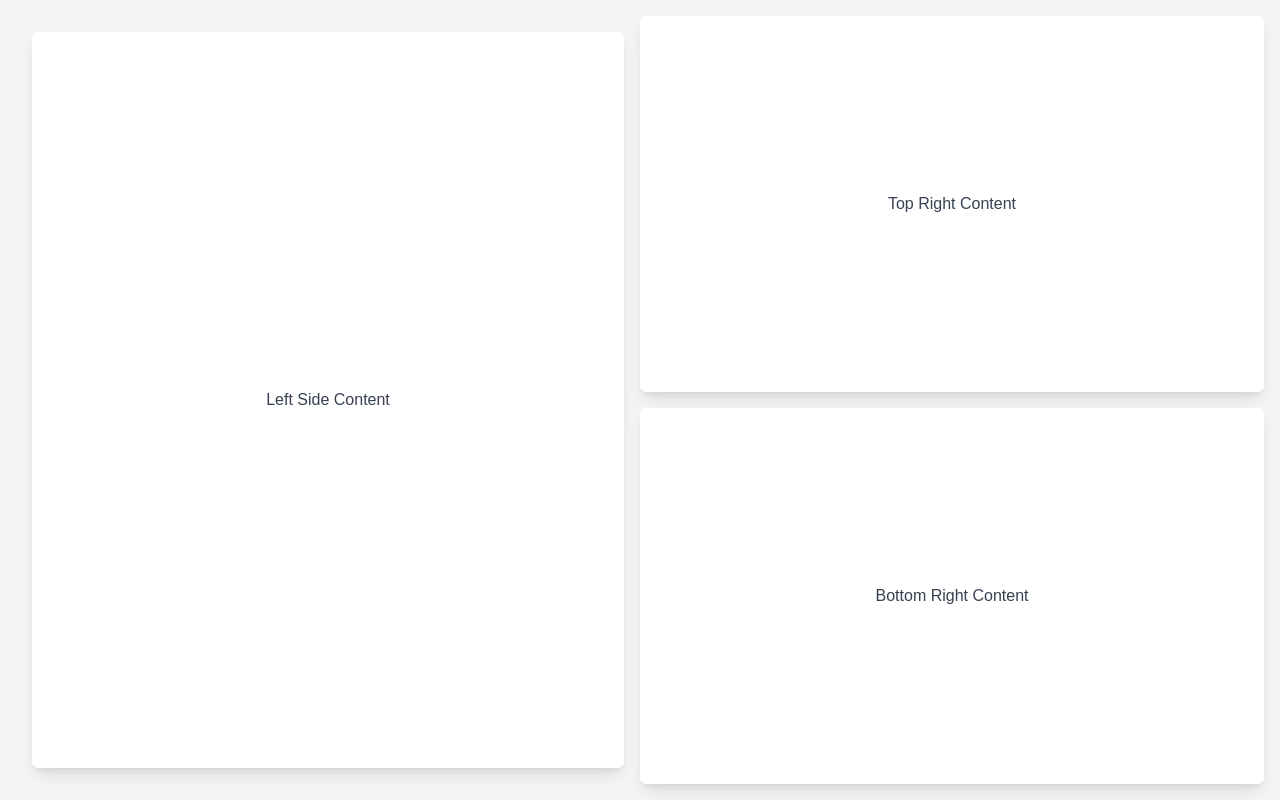
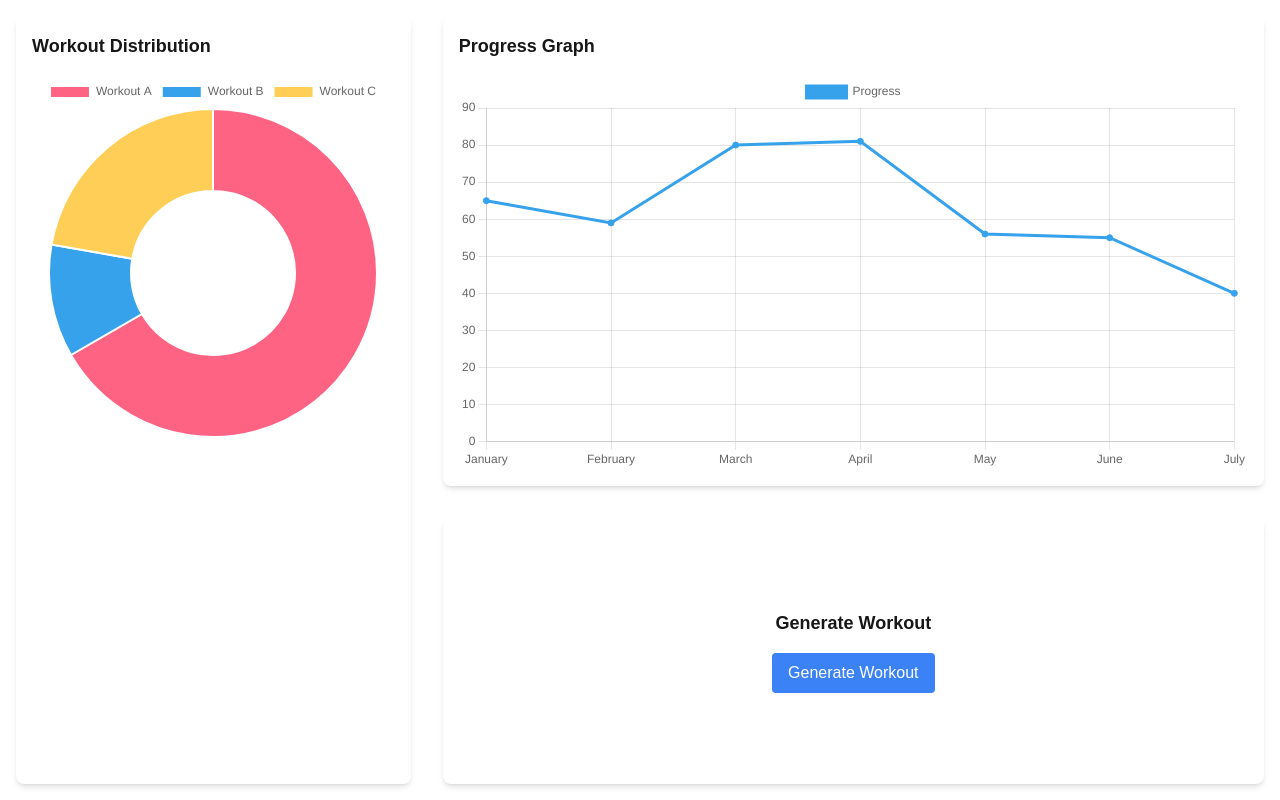
Before and after one commit to Micro-88/Fitness-Tracker, a Next.js app: page /dashboard in a window 1280 px wide. Built offline with nearby package versions, Linux system fonts and the light colour scheme.

Commit message:
Finished the template for dashboard

```diff
--- a/app/dashboard/page.tsx
+++ b/app/dashboard/page.tsx
@@ -1,30 +1,89 @@
 // app/dashboard/page.tsx
 
-import React from "react";
+"use client"; // Add this directive to make the component a Client Component
 
-export default function Dashboard() {
+import React from 'react';
+import { Doughnut } from 'react-chartjs-2';
+import { Line } from 'react-chartjs-2'; // Import Line chart
+import { Chart, registerables } from 'chart.js';
+
+Chart.register(...registerables);
+
+const Dashboard = () => {
+  // Sample data for the doughnut chart
+  const doughnutData = {
+    labels: ['Workout A', 'Workout B', 'Workout C'],
+    datasets: [
+      {
+        data: [300, 50, 100],
+        backgroundColor: ['#FF6384', '#36A2EB', '#FFCE56'],
+        hoverBackgroundColor: ['#FF6384', '#36A2EB', '#FFCE56'],
+      },
+    ],
+  };
+
+  // Sample data for the line chart
+  const lineData = {
+    labels: ['January', 'February', 'March', 'April', 'May', 'June', 'July'],
+    datasets: [
+      {
+        label: 'Progress',
+        fill: false,
+        backgroundColor: '#36A2EB',
+        borderColor: '#36A2EB',
+        data: [65, 59, 80, 81, 56, 55, 40],
+      },
+    ],
+  };
+
+  const lineOptions = {
+    scales: {
+      y: {
+        beginAtZero: true,
+      },
+    },
+  };
+
+  // Handler for the button click
+  const handleGenerateWorkout = () => {
+    alert("Workout generated!");
+  };
+
   return (
-    <div className="flex h-screen p-4 bg-gray-100">
-      {/* Left Side */}
-      <div className="w-1/2 flex items-center justify-center p-4">
-        <div className="w-full h-full bg-white shadow-lg rounded-md flex items-center justify-center">
-          {/* Left box content here */}
-          <p className="text-gray-700">Left Side Content</p>
+    <div className="flex flex-col md:flex-row h-screen">
+      {/* Left Box with Doughnut Chart */}
+      <div className="md:w-1/3 p-4">
+        <div className="bg-white shadow-md rounded-lg p-4 h-full">
+          <h2 className="text-lg font-semibold mb-4">Workout Distribution</h2>
+          <Doughnut data={doughnutData} />
         </div>
       </div>
 
-      {/* Right Side */}
-      <div className="w-1/2 flex flex-col space-y-4">
-        {/* Top Right */}
-        <div className="h-1/2 bg-white shadow-lg rounded-md flex items-center justify-center">
-          <p className="text-gray-700">Top Right Content</p>
+      {/* Right Box divided into two sections */}
+      <div className="md:w-2/3 flex flex-col">
+        {/* Top Right Box */}
+        <div className="flex-1 p-4">
+          <div className="bg-white shadow-md rounded-lg p-4 h-full">
+            <h2 className="text-lg font-semibold mb-4">Progress Graph</h2>
+            <Line data={lineData} options={lineOptions} />
+          </div>
         </div>
 
-        {/* Bottom Right */}
-        <div className="h-1/2 bg-white shadow-lg rounded-md flex items-center justify-center">
-          <p className="text-gray-700">Bottom Right Content</p>
+        {/* Bottom Right Box */}
+        <div className="flex-1 p-4">
+          <div className="bg-white shadow-md rounded-lg p-4 h-full flex flex-col items-center justify-center">
+            <h2 className="text-lg font-semibold mb-4">Generate Workout</h2>
+            <button
+              className="bg-blue-500 text-white py-2 px-4 rounded hover:bg-blue-600"
+              onClick={handleGenerateWorkout}
+            >
+              Generate Workout
+            </button>
+          </div>
         </div>
       </div>
     </div>
   );
-}
+};
+
+export default Dashboard;
--- a/package.json
+++ b/package.json
@@ -10,10 +10,12 @@
     "lint": "next lint"
   },
   "dependencies": {
+    "chart.js": "^4.4.6",
     "dotenv": "^16.4.5",
     "mysql2": "^3.11.3",
     "next": "15.0.2",
     "react": "19.0.0-rc-02c0e824-20241028",
+    "react-chartjs-2": "^5.2.0",
     "react-dom": "19.0.0-rc-02c0e824-20241028",
     "sequelize": "^6.37.5"
   },
```
Also changed, not shown: 1 other file (tests, documents, lock files or other folders).
